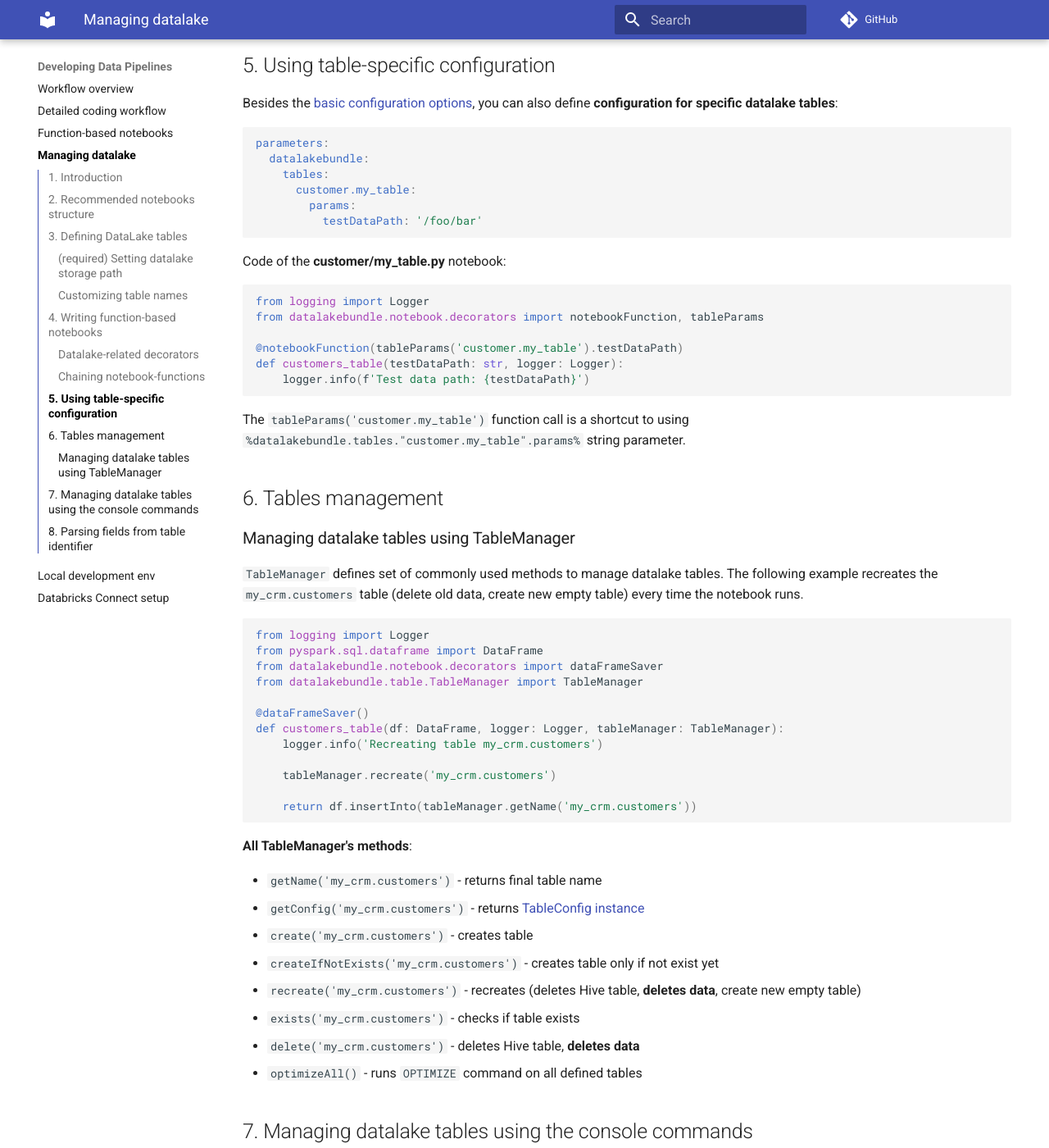
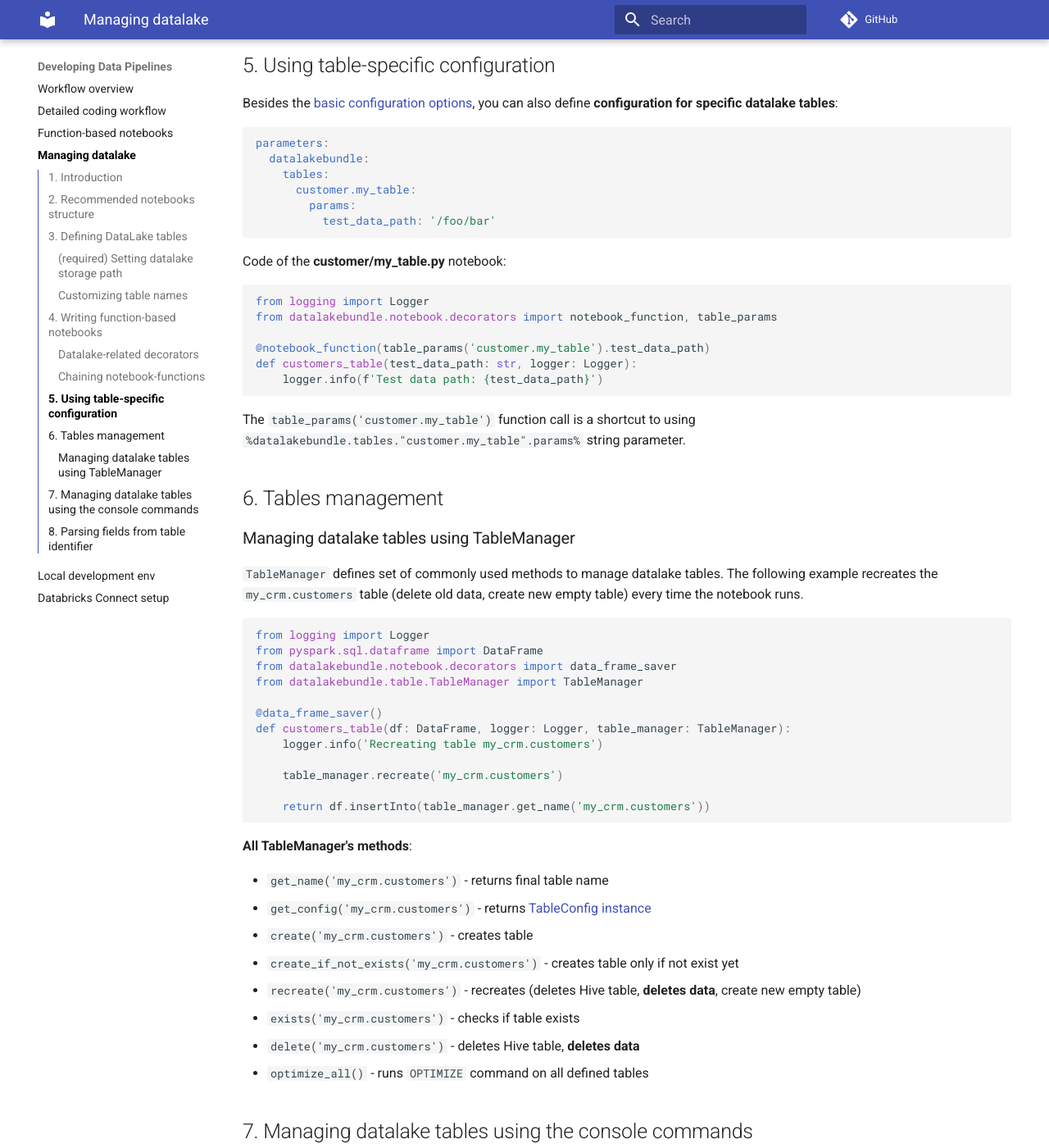
Before and after one commit to daipe-ai/platform-docs, an MkDocs documentation site: the page built from docs/data-pipelines-workflow/managing-datalake.md, in a window 1280 px wide and 1400 px high, scrolled down 4720 px. Shown: the whole window at 82% size. Built offline with MkDocs 1.6.1 and Material for MkDocs 9.7.7, drawn with Linux system fonts in a browser that asks for light colours; comment, search, counter and statistics services are not loaded; some of the changed text lies outside the part shown.

Commit message:
camel2snake conversion

````diff
--- a/docs/data-pipelines-workflow/managing-datalake.md
+++ b/docs/data-pipelines-workflow/managing-datalake.md
@@ -71,7 +71,7 @@
     tables:
       customer.my_table:
       product.another_table:
-        partitionBy: ['date'] # optional table partitioning customization
+        partition_by: ['date'] # optional table partitioning customization
 ```
 
 ### (required) Setting datalake storage path
@@ -82,24 +82,24 @@
 parameters:
   datalakebundle:
     defaults:
-      targetPath: '/mybase/data/{dbIdentifier}/{tableIdentifier}.delta'
+      target_path: '/mybase/data/{db_identifier}/{table_identifier}.delta'
 ```
 
 When setting `defaults`, you can utilize the following placeholders:
 
 * `{identifier}` - `customer.my_table`
-* `{dbIdentifier}` - `customer`
-* `{tableIdentifier}` - `my_table`
+* `{db_identifier}` - `customer`
+* `{table_identifier}` - `my_table`
 * [parsed custom fields](#8-parsing-fields-from-table-identifier)
 
-To modify storage path of any specific table, add the `targetPath` attribute to given table's configuration:
+To modify storage path of any specific table, add the `target_path` attribute to given table's configuration:
 
 ```yaml
 parameters:
   datalakebundle:
     tables:
       customer.my_table:
-        targetPath: '/some_custom_base/{dbIdentifier}/{tableIdentifier}.delta'
+        target_path: '/some_custom_base/{db_identifier}/{table_identifier}.delta'
 ```
 
 ### Customizing table names
@@ -112,18 +112,18 @@
 parameters:
   datalakebundle:
     table:
-      nameTemplate: '%kernel.environment%_{identifier}'
+      name_template: '%kernel.environment%_{identifier}'
 ```
 
 The `{identifier}` is resolved to the table identifier defined in the `datalakebundle.tables` configuration (see above).
 
-By changing the `nameTemplate` option, you may add some prefix or suffix to both the database, or the table names:
+By changing the `name_template` option, you may add some prefix or suffix to both the database, or the table names:
 
 ```yaml
 parameters:
   datalakebundle:
     table:
-      nameTemplate: '%kernel.environment%_{dbIdentifier}.tableprefix_{tableIdentifier}_tablesufix'
+      name_template: '%kernel.environment%_{db_identifier}.tableprefix_{table_identifier}_tablesufix'
 ```
 
 ## 4. Writing function-based notebooks
@@ -141,13 +141,13 @@
 
 ### Datalake-related decorators
 
-Besides the standard `@notebookFunction` decorator, the [datalake-bundle](https://github.com/daipe-ai/datalake-bundle) provides you with **3 new types of decorators**:
+Besides the standard `@notebook_function` decorator, the [datalake-bundle](https://github.com/daipe-ai/datalake-bundle) provides you with **3 new types of decorators**:
 
-`@dataFrameLoader` - loads some Spark dataframe (from Hive table, csv, ...) and returns it
+`@data_frame_loader` - loads some Spark dataframe (from Hive table, csv, ...) and returns it
 
 * Support for displaying results by setting the `display=True` decorator argument.
 
-![alt text](../images/dataFrameLoader.png)
+![alt text](../images/data_frame_loader.png)
 
 `@transformation` - transforms given dataframe(s) (filter, JOINing, grouping, ...) and returns the result
 
@@ -156,9 +156,9 @@
 
 ![alt text](../images/transformation.png)
 
-`@dataFrameSaver` - saves given dataframe into some permanent storage (parquet, Delta, csv, ...)
+`@data_frame_saver` - saves given dataframe into some permanent storage (parquet, Delta, csv, ...)
 
-![alt text](../images/dataFrameSaver.png)
+![alt text](../images/data_frame_saver.png)
 
 ### Chaining notebook-functions
 
@@ -180,21 +180,21 @@
     tables:
       customer.my_table:
         params:
-          testDataPath: '/foo/bar'
+          test_data_path: '/foo/bar'
 ```
 
 Code of the **customer/my_table.py** notebook:
 
 ```python
 from logging import Logger
-from datalakebundle.notebook.decorators import notebookFunction, tableParams
+from datalakebundle.notebook.decorators import notebook_function, table_params
 
-@notebookFunction(tableParams('customer.my_table').testDataPath)
-def customers_table(testDataPath: str, logger: Logger):
-    logger.info(f'Test data path: {testDataPath}')
+@notebook_function(table_params('customer.my_table').test_data_path)
+def customers_table(test_data_path: str, logger: Logger):
+    logger.info(f'Test data path: {test_data_path}')
 ```
 
-The `tableParams('customer.my_table')` function call is a shortcut to using `%datalakebundle.tables."customer.my_table".params%` string parameter.
+The `table_params('customer.my_table')` function call is a shortcut to using `%datalakebundle.tables."customer.my_table".params%` string parameter.
 
 ## 6. Tables management
 
@@ -206,28 +206,28 @@
 ```python
 from logging import Logger
 from pyspark.sql.dataframe import DataFrame
-from datalakebundle.notebook.decorators import dataFrameSaver
+from datalakebundle.notebook.decorators import data_frame_saver
 from datalakebundle.table.TableManager import TableManager
 
-@dataFrameSaver()
-def customers_table(df: DataFrame, logger: Logger, tableManager: TableManager):
+@data_frame_saver()
+def customers_table(df: DataFrame, logger: Logger, table_manager: TableManager):
     logger.info('Recreating table my_crm.customers')
 
-    tableManager.recreate('my_crm.customers')
+    table_manager.recreate('my_crm.customers')
 
-    return df.insertInto(tableManager.getName('my_crm.customers'))
+    return df.insertInto(table_manager.get_name('my_crm.customers'))
 ```
 
 **All TableManager's methods**:
 
-* `getName('my_crm.customers')` - returns final table name
-* `getConfig('my_crm.customers')` - returns [TableConfig instance](https://github.com/daipe-ai/datalake-bundle/blob/master/src/datalakebundle/table/config/TableConfig.py)
+* `get_name('my_crm.customers')` - returns final table name
+* `get_config('my_crm.customers')` - returns [TableConfig instance](https://github.com/daipe-ai/datalake-bundle/blob/master/src/datalakebundle/table/config/TableConfig.py)
 * `create('my_crm.customers')` - creates table
-* `createIfNotExists('my_crm.customers')` - creates table only if not exist yet
+* `create_if_not_exists('my_crm.customers')` - creates table only if not exist yet
 * `recreate('my_crm.customers')` - recreates (deletes Hive table, **deletes data**, create new empty table)
 * `exists('my_crm.customers')` - checks if table exists
 * `delete('my_crm.customers')` - deletes Hive table, **deletes data**
-* `optimizeAll()` - runs `OPTIMIZE` command on all defined tables
+* `optimize_all()` - runs `OPTIMIZE` command on all defined tables
 
 ## 7. Managing datalake tables using the console commands
 
@@ -264,7 +264,7 @@
 parameters:
   datalakebundle:
     table:
-      nameTemplate: '{identifier}'
+      name_template: '{identifier}'
     tables:
       customer_e.my_table:
         encrypted: True
@@ -294,25 +294,25 @@
 
 class TargetPathResolver(ValueResolverInterface):
 
-    def __init__(self, basePath: str):
-        self.__basePath = basePath
+    def __init__(self, base_path: str):
+        self.__base_path = base_path
 
-    def resolve(self, rawTableConfig: Box):
-        encryptedString = 'encrypted' if rawTableConfig.encrypted is True else 'plain'
+    def resolve(self, raw_table_config: Box):
+        encrypted_string = 'encrypted' if raw_table_config.encrypted is True else 'plain'
 
-        return self.__basePath + '/' + rawTableConfig.dbIdentifier + '/' + encryptedString + '/' + rawTableConfig.tableIdentifier + '.delta'
+        return self.__base_path + '/' + raw_table_config.db_identifier + '/' + encrypted_string + '/' + raw_table_config.table_identifier + '.delta'
 ```
 
 ```yaml
 parameters:
   datalakebundle:
     table:
-      nameTemplate: '{identifier}'
+      name_template: '{identifier}'
       defaults:
-        targetPath:
-          resolverClass: 'datalakebundle.test.TargetPathResolver'
-          resolverArguments:
-            - '%datalake.basePath%'
+        target_path:
+          resolver_class: 'datalakebundle.test.TargetPathResolver'
+          resolver_arguments:
+            - '%datalake.base_path%'
     tables:
       customer_e.my_table:
       product_p.another_table:
````
Also changed, not shown: other parts of docs/data-pipelines-workflow/managing-datalake.md (+2 -2 lines), docs/data-pipelines-workflow/coding-basics.md (+12 -12 lines), docs/data-pipelines-workflow/databricks-connect.md (+9 -9 lines), docs/data-pipelines-workflow/local-env-setup.md (+1 -1 lines), docs/images/dataFrameLoader.png (deleted), docs/images/dataFrameSaver.png (deleted), docs/images/data_frame_loader.png (added), docs/images/data_frame_saver.png (added), docs/images/notebook-functions.png.
